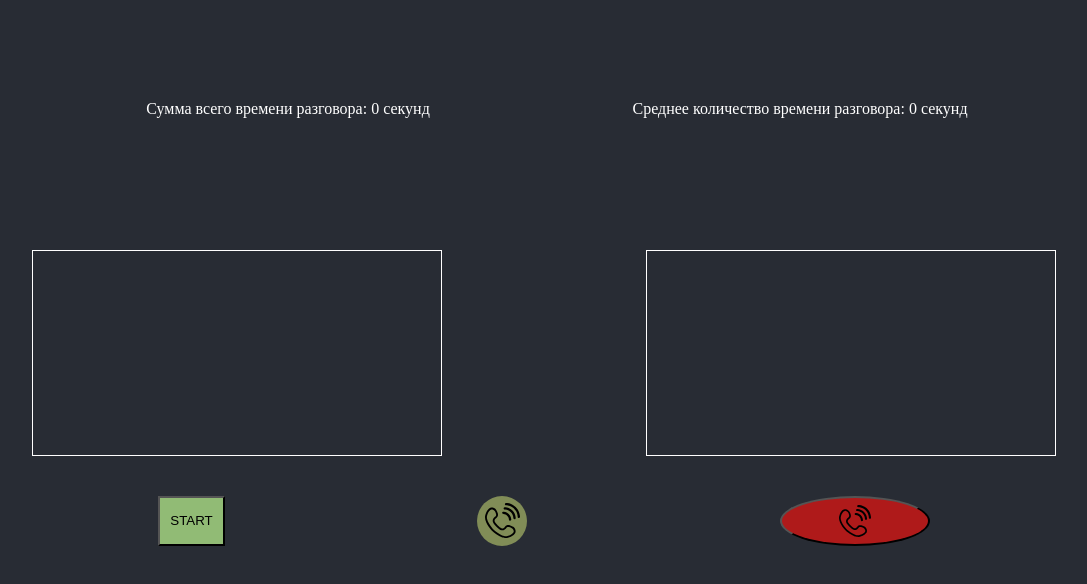
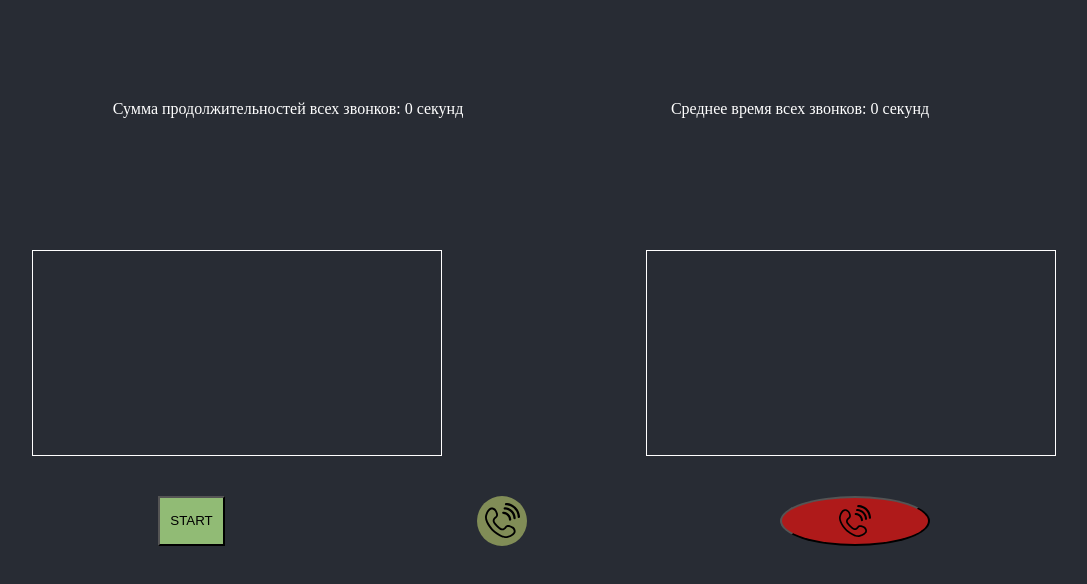
Before and after one commit to whityha/test-call, a React (Create React App) app: page / in a window 1280 px wide. Shown: the top 584 px of the page, without its empty margins (96-1183 px from the left). Built offline with nearby package versions, Linux system fonts and the light colour scheme.

Commit message:
Update text

```diff
--- a/src/app-sum-calls/app-average-calls.js
+++ b/src/app-sum-calls/app-average-calls.js
@@ -8,7 +8,7 @@ class AverageCallsTime extends Component {
       const {averageTime} = this.props
         return (
             <div className='average'>
-                <p>Среднее количество времени разговора: {averageTime} секунд</p>
+                <p>Среднее время всех звонков: {averageTime} секунд</p>
             </div>
         )
     };
--- a/src/app-sum-calls/app-sum-calls.js
+++ b/src/app-sum-calls/app-sum-calls.js
@@ -8,7 +8,7 @@ class SumCallsTime extends Component {
       const {sumTime} = this.props
         return (
             <div className='sum'>
-              <p>Сумма всего времени разговора: {sumTime} секунд</p>
+              <p>Сумма продолжительностей всех звонков: {sumTime} секунд</p>
             </div>
         )
     };
```
